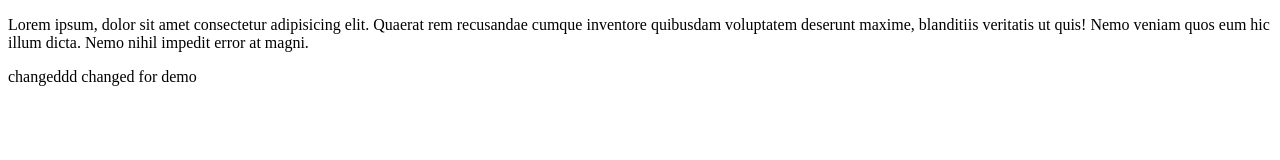
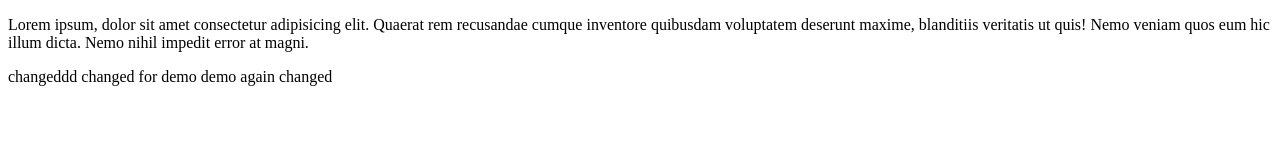
Before and after one commit to yash1302/Restaurant, a plain HTML site: page demo.html in a window 1280 px wide. Drawn offline with Linux system fonts and the light colour scheme.

Commit message:
demo original changed

```diff
--- a/demo.html
+++ b/demo.html
@@ -10,5 +10,7 @@
     <p>Lorem ipsum, dolor sit amet consectetur adipisicing elit. Quaerat rem recusandae cumque inventore quibusdam voluptatem deserunt maxime, blanditiis veritatis ut quis! Nemo veniam quos eum hic illum dicta. Nemo nihil impedit error at magni.</p>
     changeddd
     changed for demo
+    demo again changed
+
 </body>
 </html>
```
